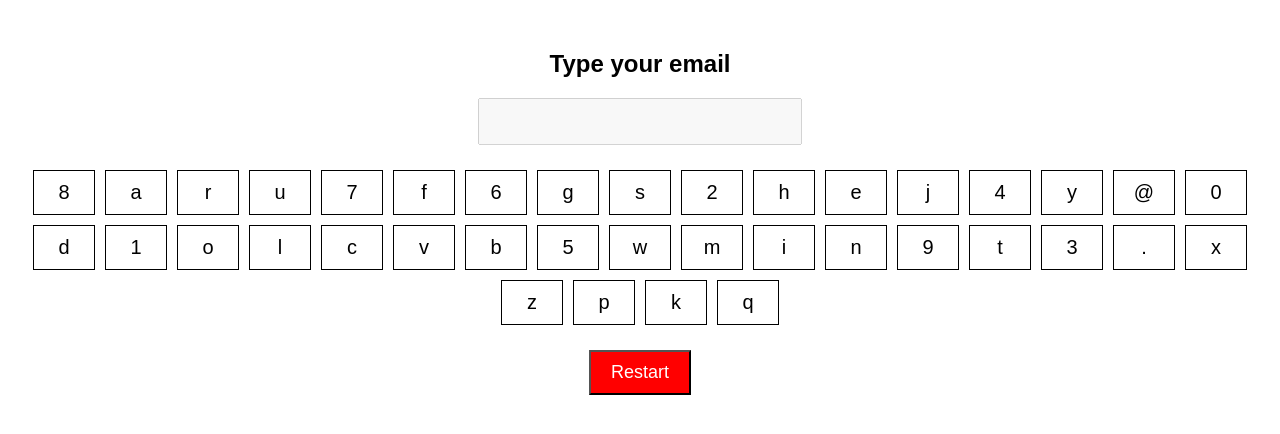
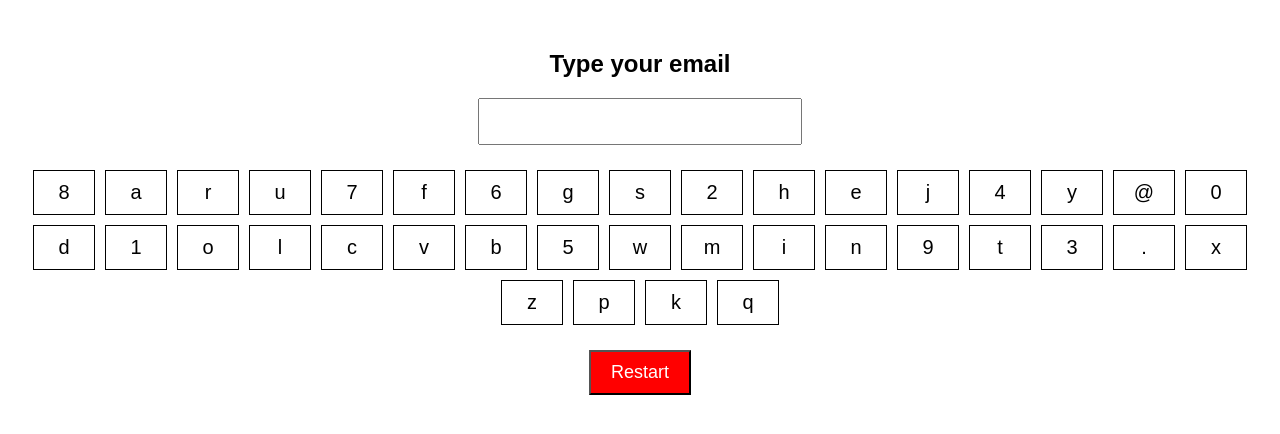
Before and after one commit to cashewjelly2665/goofy-email-input, a plain HTML site: page index.html in a window 1280 px wide. Drawn offline with Linux system fonts and the light colour scheme.

Commit message:
Update index.html

```diff
--- a/index.html
+++ b/index.html
@@ -28,7 +28,7 @@
 <body>
 
 <h2>Type your email</h2>
-<input id="email" disabled />
+<input id="email" readonly />
 <div id="keyboard"></div>
 <button id="restart">Restart</button>
 
```
